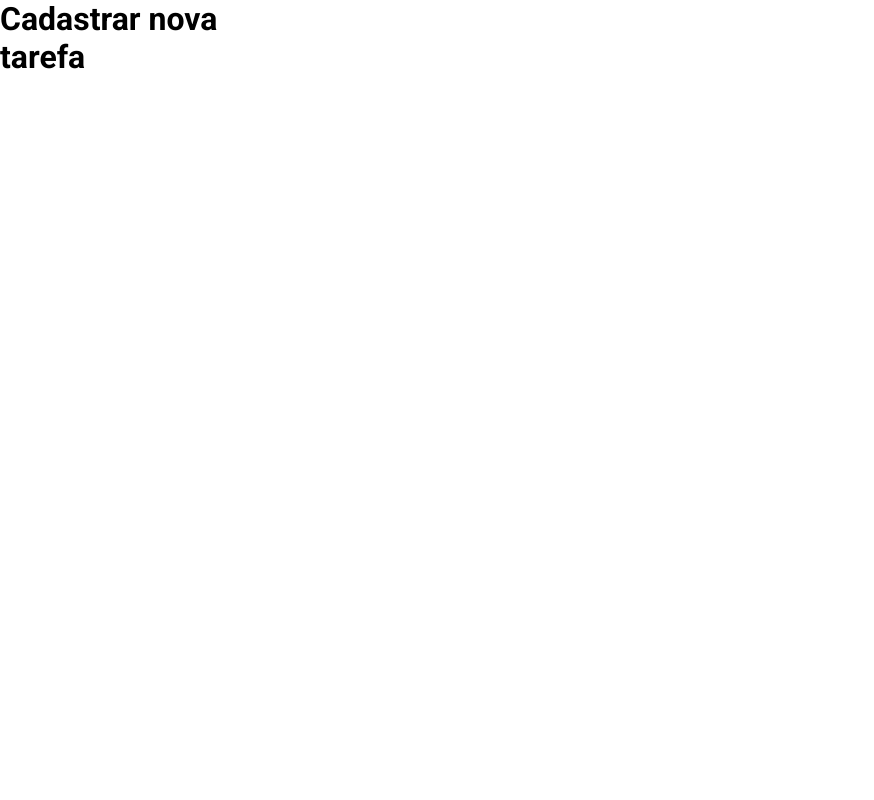
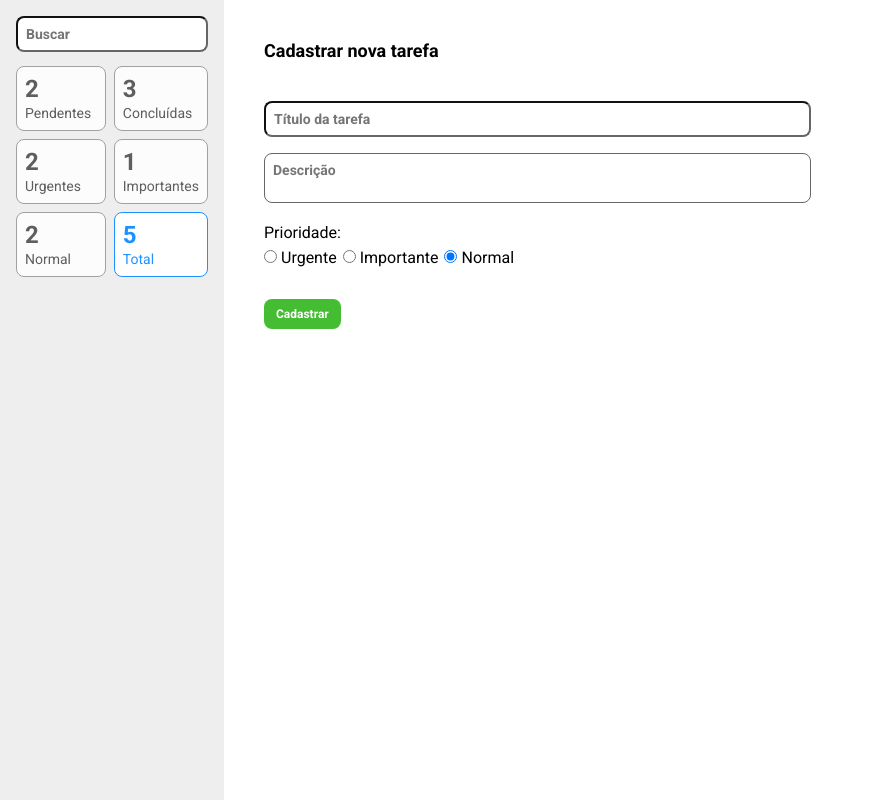
Before and after one commit to dayaneglsantos/Projeto5-EBAC-TodoList, a React (Create React App) app: page /nova in a window 1280 px wide. Shown: the whole page, without its empty margins (0-874 px from the left). Built offline with nearby package versions, Linux system fonts and the light colour scheme.

Commit message:
Criando uma tarefa

```diff
--- a/src/components/Tarefas/index.tsx
+++ b/src/components/Tarefas/index.tsx
@@ -3,6 +3,7 @@ import { useDispatch } from 'react-redux'
 import * as S from './styles'
 import TarefaClass from '../../models/tarefa'
 import { remover, editar } from '../../store/reducers/tarefas'
+import { BotaoSalvar } from '../../styles'
 
 type Props = TarefaClass
 
@@ -52,7 +53,7 @@ const Tarefa = ({
       <S.BarraAcoes>
         {estaEditando ? (
           <>
-            <S.BotaoSalvar onClick={salvarTarefa}>Salvar</S.BotaoSalvar>
+            <BotaoSalvar onClick={salvarTarefa}>Salvar</BotaoSalvar>
             <S.BotaoRemoverCancelar onClick={cancelarEdicao}>
               Cancelar
             </S.BotaoRemoverCancelar>
--- a/src/components/Tarefas/styles.ts
+++ b/src/components/Tarefas/styles.ts
@@ -77,6 +77,3 @@ export const Botao = styled.button`
 export const BotaoRemoverCancelar = styled(Botao)`
   background-color: ${Cores.vermelho};
 `
-export const BotaoSalvar = styled(Botao)`
-  background-color: ${Cores.verde};
-`
--- a/src/containers/Lista de Tarefas/index.tsx
+++ b/src/containers/Lista de Tarefas/index.tsx
@@ -1,6 +1,6 @@
 import { useSelector } from 'react-redux'
 import Tarefa from '../../components/Tarefas'
-import { Container, Resultado } from './styles'
+import { MainContainer, Titulo } from '../../styles'
 import { RootReducer } from '../../store'
 
 const ListaTarefas = () => {
@@ -47,8 +47,8 @@ const ListaTarefas = () => {
   const mensagem = exibeResultado(tarefas.length)
 
   return (
-    <Container>
-      <Resultado>{mensagem}</Resultado>
+    <MainContainer>
+      <Titulo>{mensagem}</Titulo>
       <ul>
         {tarefas.map((t) => (
           <li key={t.titulo}>
@@ -62,7 +62,7 @@ const ListaTarefas = () => {
           </li>
         ))}
       </ul>
-    </Container>
+    </MainContainer>
   )
 }
 
--- a/src/containers/Lista de Tarefas/styles.ts
+++ /dev/null
@@ -1,12 +0,0 @@
-import styled from 'styled-components'
-
-export const Container = styled.div`
-  padding: 0 40px;
-  height: 100vh;
-  overflow-y: scroll;
-`
-export const Resultado = styled.p`
-  margin: 40px 0;
-  font-size: 18px;
-  font-weight: bold;
-`
--- a/src/containers/aside/index.tsx
+++ b/src/containers/aside/index.tsx
@@ -4,6 +4,7 @@ import * as S from './styles'
 import { RootReducer } from '../../store'
 import { alteraTermo } from '../../store/reducers/filtro'
 import * as enums from '../../utils/enums/tarefa'
+import { Input } from '../../styles'
 
 const Aside = () => {
   const dispatch = useDispatch()
@@ -12,7 +13,7 @@ const Aside = () => {
   return (
     <S.Aside>
       <div>
-        <S.Input
+        <Input
           type="text"
           placeholder="Buscar"
           value={termo}
--- a/src/containers/aside/styles.ts
+++ b/src/containers/aside/styles.ts
@@ -6,16 +6,6 @@ export const Aside = styled.aside`
   padding: 16px;
 `
 
-export const Input = styled.input`
-  border-radius: 8px;
-  color: #666;
-  border-color: #666;
-  font-weight: bold;
-  padding: 8px;
-  background-color: #fff;
-  width: 100%;
-  font-size: 14px;
-`
 export const Filtros = styled.div`
   display: grid;
   grid-template-columns: 1fr 1fr;
--- /dev/null
+++ b/src/containers/formulario/index.tsx
@@ -0,0 +1,72 @@
+import { FormEvent, useState } from 'react'
+import { useDispatch } from 'react-redux'
+import { useNavigate } from 'react-router-dom'
+
+import { BotaoSalvar, Input, MainContainer, Titulo } from '../../styles'
+import { Form, Opcao, Opcoes } from './styles'
+import * as enums from '../../utils/enums/tarefa'
+import { cadastrar } from '../../store/reducers/tarefas'
+
+const Formulario = () => {
+  const dispatch = useDispatch()
+  const navigate = useNavigate()
+  const [titulo, setTitulo] = useState('')
+  const [descricao, setDescricao] = useState('')
+  const [prioridade, setPrioridade] = useState(enums.Prioridade.NORMAL)
+
+  const cadastrarTarefa = (e: FormEvent) => {
+    e.preventDefault()
+    dispatch(
+      cadastrar({
+        titulo,
+        descricao,
+        prioridade,
+        status: enums.Status.PENDENTE,
+        id: 10
+      })
+    )
+    navigate('/')
+  }
+
+  return (
+    <MainContainer>
+      <Titulo>Cadastrar nova tarefa</Titulo>
+      <Form>
+        <Input
+          type="text"
+          value={titulo}
+          onChange={(e) => setTitulo(e.target.value)}
+          placeholder="Título da tarefa"
+        />
+        <Input
+          as="textarea"
+          placeholder="Descrição"
+          onChange={(e) => setDescricao(e.target.value)}
+        ></Input>
+        <Opcoes>
+          <p>Prioridade:</p>
+          {Object.values(enums.Prioridade).map((prioridade) => (
+            <Opcao key={prioridade}>
+              <input
+                type="radio"
+                name="prioridade"
+                value={prioridade}
+                id={prioridade}
+                onChange={(e) =>
+                  setPrioridade(e.target.value as enums.Prioridade)
+                }
+                defaultChecked={prioridade === enums.Prioridade.NORMAL}
+              />
+              <label htmlFor={prioridade}>{prioridade}</label>
+            </Opcao>
+          ))}
+        </Opcoes>
+        <BotaoSalvar type="submit" onClick={cadastrarTarefa}>
+          Cadastrar
+        </BotaoSalvar>
+      </Form>
+    </MainContainer>
+  )
+}
+
+export default Formulario
--- /dev/null
+++ b/src/containers/formulario/styles.ts
@@ -0,0 +1,31 @@
+import styled from 'styled-components'
+
+export const Form = styled.form`
+  max-width: 547px;
+  width: 100%;
+
+  textarea {
+    resize: none;
+    margin: 16px 0;
+  }
+`
+
+export const Opcoes = styled.div`
+  margin-bottom: 32px;
+
+  p {
+    margin-bottom: 6px;
+  }
+
+  label {
+    margin-right: 6px;
+  }
+
+  input {
+    margin-right: 4px;
+  }
+`
+export const Opcao = styled.div`
+  display: inline;
+  text-transform: capitalize;
+`
--- a/src/pages/Cadastro/index.tsx
+++ b/src/pages/Cadastro/index.tsx
@@ -1,3 +1,11 @@
-const Cadastro = () => <h1>Cadastrar nova tarefa</h1>
+import Aside from '../../containers/aside'
+import Formulario from '../../containers/formulario'
+
+const Cadastro = () => (
+  <>
+    <Aside />
+    <Formulario />
+  </>
+)
 
 export default Cadastro
--- a/src/store/reducers/tarefas.ts
+++ b/src/store/reducers/tarefas.ts
@@ -61,10 +61,21 @@ const tarefasSlice = createSlice({
       if (indexDaTarefa >= 0) {
         state.itens[indexDaTarefa] = action.payload
       }
+    },
+    cadastrar: (state, action: PayloadAction<Tarefa>) => {
+      const tarefaJaExiste = state.itens.find(
+        (t) => t.titulo.toLowerCase() === action.payload.titulo.toLowerCase()
+      )
+
+      if (tarefaJaExiste) {
+        alert('Já existe uma tarefa com mesmo título')
+      } else {
+        state.itens.push(action.payload)
+      }
     }
   }
 })
 
-export const { remover, editar } = tarefasSlice.actions
+export const { remover, editar, cadastrar } = tarefasSlice.actions
 
 export default tarefasSlice.reducer
--- a/src/styles/index.ts
+++ b/src/styles/index.ts
@@ -1,4 +1,6 @@
 import styled, { createGlobalStyle } from 'styled-components'
+import { Botao } from '../components/Tarefas/styles'
+import { Cores } from './cores'
 
 const EstiloGlobal = createGlobalStyle`
   *{
@@ -15,4 +17,30 @@ export const Container = styled.div`
   grid-template-columns: 224px auto;
 `
 
+export const MainContainer = styled.div`
+  padding: 0 40px;
+  height: 100vh;
+  overflow-y: scroll;
+`
+export const Titulo = styled.p`
+  margin: 40px 0;
+  font-size: 18px;
+  font-weight: bold;
+`
+
+export const Input = styled.input`
+  border-radius: 8px;
+  color: #666;
+  border-color: #666;
+  font-weight: bold;
+  padding: 8px;
+  background-color: #fff;
+  width: 100%;
+  font-size: 14px;
+`
+
+export const BotaoSalvar = styled(Botao)`
+  background-color: ${Cores.verde};
+`
+
 export default EstiloGlobal
```
